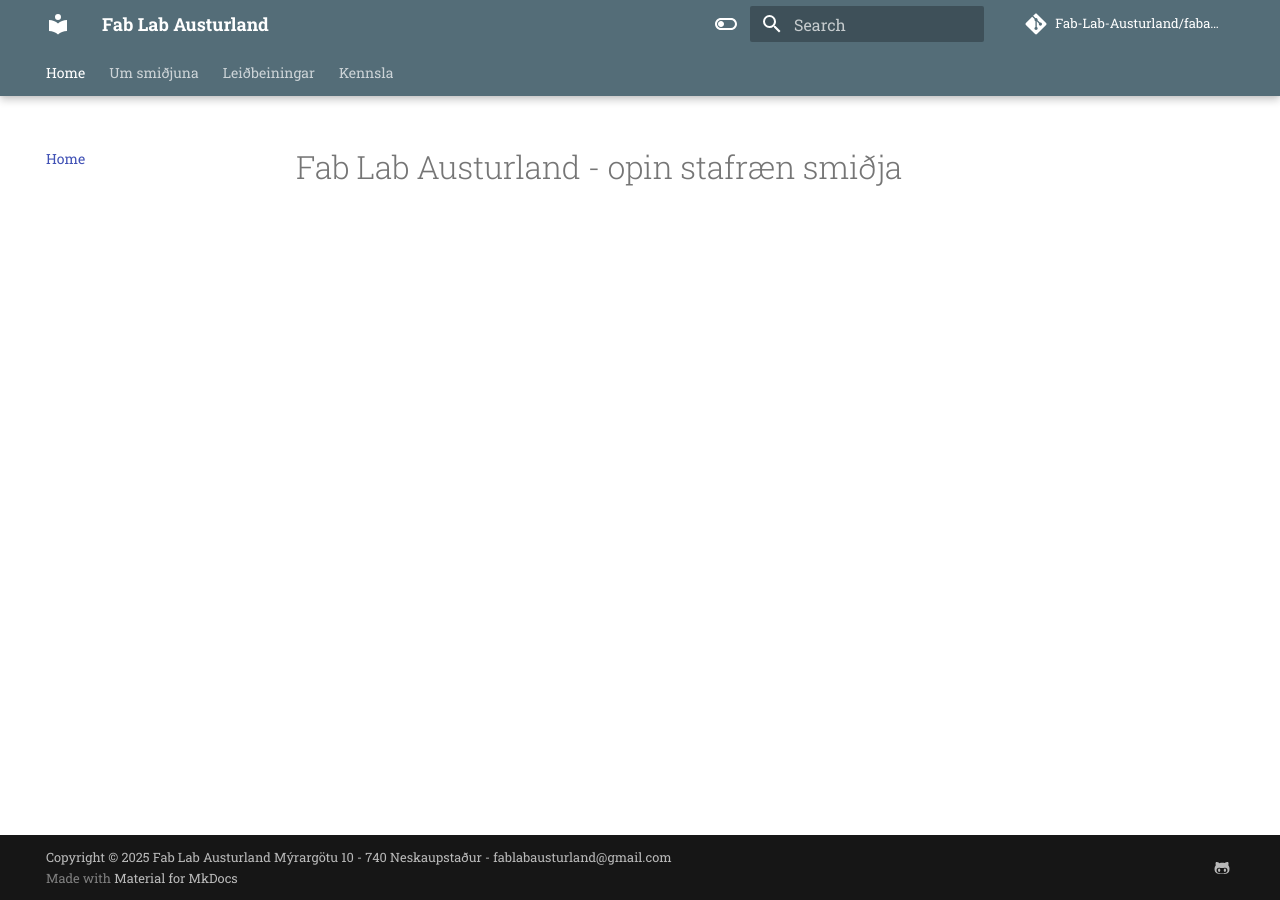
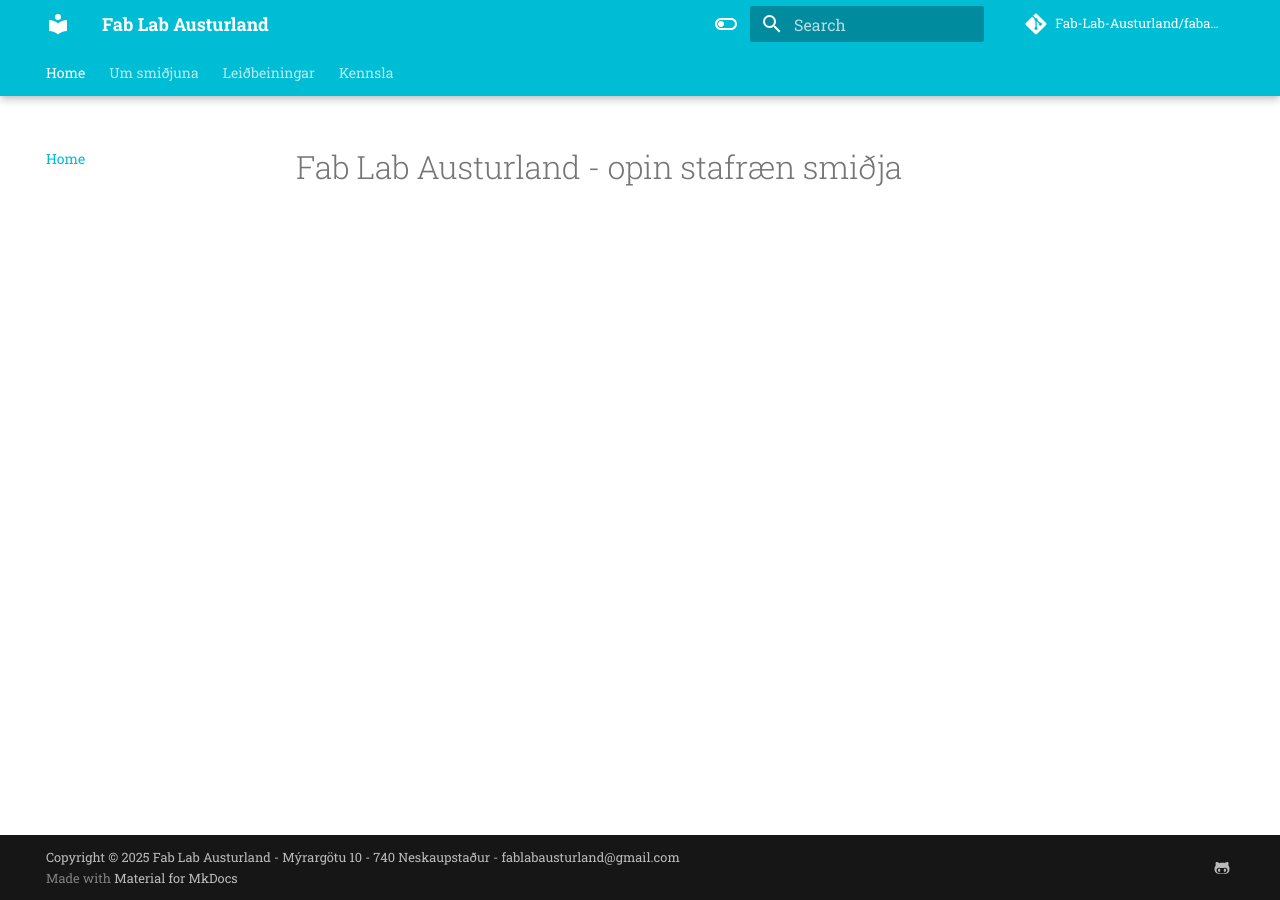
Before and after one commit to Fab-Lab-Austurland/fabaust-site, an MkDocs documentation site: the page built from docs/index.md, in a window 1280 px wide. Built offline with MkDocs 1.6.1 and Material for MkDocs 9.7.7, drawn with Linux system fonts in a browser that asks for light colours; comment, search, counter and statistics services are not loaded.

```diff
--- a/mkdocs.yml
+++ b/mkdocs.yml
@@ -2,6 +2,8 @@ site_name: Fab Lab Austurland
 site_url: https://fabaust.is/
 repo_url: https://github.com/Fab-Lab-Austurland/fabaust-site
 repo_name: Fab-Lab-Austurland/fabaust-site
+site_dir: public
+
 theme:
   name: material
   features:
@@ -23,7 +25,7 @@ theme:
       toggle:
         icon: material/toggle-switch-off-outline
         name: Switch to dark mode
-      primary: blue grey
+      primary: cyan
       accent: blue grey
     - scheme: slate
       toggle:
@@ -71,4 +73,4 @@ nav:
 
 use_directory_urls: true
 
-copyright: Copyright &copy; 2025 Fab Lab Austurland Mýrargötu 10 - 740 Neskaupstaður - fablabausturland@gmail.com
+copyright: Copyright &copy; 2025 Fab Lab Austurland - Mýrargötu 10 - 740 Neskaupstaður - fablabausturland@gmail.com
```
